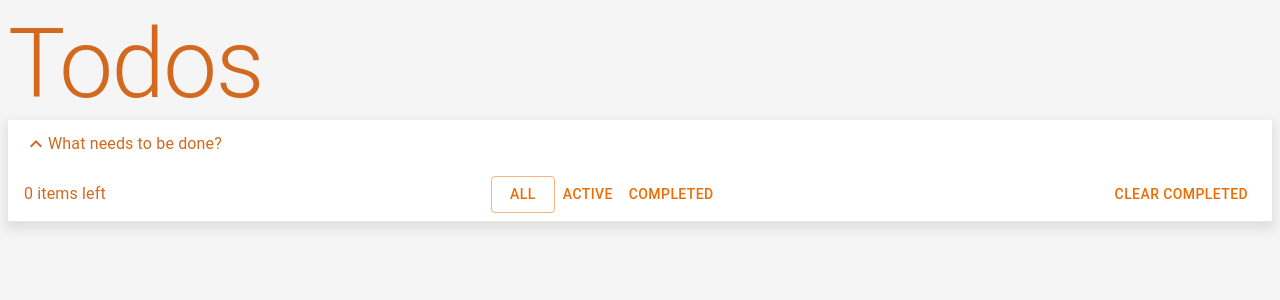
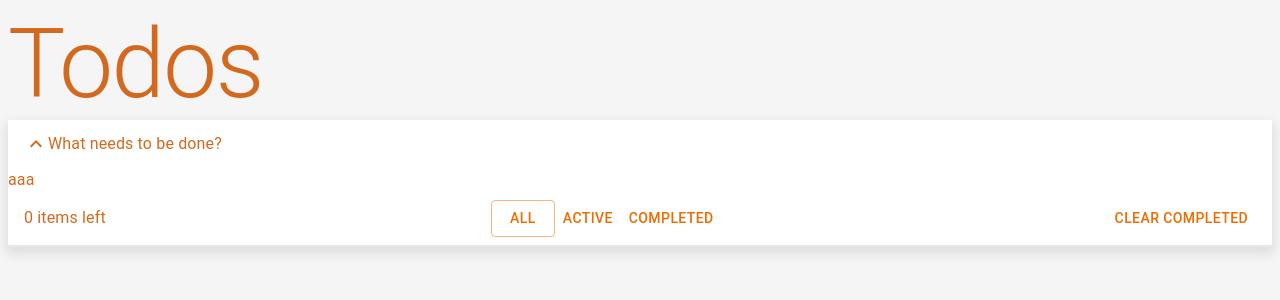
Before and after one commit to polina0s/ToDo-List-Mindbox, a React (Vite) app in the folder todolist/: page / in a window 1280 px wide. Shown: the top 300 px of the page. Built offline with nearby package versions, Linux system fonts and the light colour scheme.

Commit message:
added task component

```diff
--- a/todolist/src/components/Filter/Filter.tsx
+++ b/todolist/src/components/Filter/Filter.tsx
@@ -1,6 +1,5 @@
 import { Box, Button, Typography } from '@mui/material';
 import styles from './Filter.module.css'
-import { brown } from '@mui/material/colors';
 
 export function Filter () {
     return (
--- /dev/null
+++ b/todolist/src/components/Task/Task.module.css
@@ -0,0 +1,3 @@
+.container {
+    padding: 9px 16px;
+}
--- a/todolist/src/components/Task/Task.tsx
+++ b/todolist/src/components/Task/Task.tsx
@@ -0,0 +1,11 @@
+import { List, Typography } from '@mui/material';
+import styles from './Task.module.css'
+
+
+export function Task ({name}: {name: string}) {
+    return (
+        <List className={styles.container} component="div" disablePadding>
+            <Typography>{name}</Typography>
+        </List>
+    )
+}
--- /dev/null
+++ b/todolist/src/components/Task/index.ts
@@ -0,0 +1 @@
+export {Task} from './Task'
--- a/todolist/src/containers/TaskList/TaskList.module.css
+++ b/todolist/src/containers/TaskList/TaskList.module.css
@@ -1,7 +1,7 @@
 .container {
     width: 100%;
     height: 100%;
-    border-bottom: 1px solid #e7e7e7;
+    border-bottom: 2px solid #e7e7e7;
     background-color: white;
     -webkit-box-shadow: 0px 5px 10px 2px rgba(128, 128, 128, 0.2);
     -moz-box-shadow: 0px 5px 10px 2px rgba(128, 128, 128, 0.2);
--- a/todolist/src/containers/TaskList/TaskList.tsx
+++ b/todolist/src/containers/TaskList/TaskList.tsx
@@ -1,8 +1,9 @@
 import { useState } from 'react';
-import { Box,  Collapse, List, ListItemButton, ListItemText, Typography } from '@mui/material';
+import { Box,  Collapse, ListItemButton, ListItemText } from '@mui/material';
 import { ExpandLess, ExpandMore } from '@mui/icons-material';
 import styles from './TaskList.module.css'
 import { Filter } from '../../components/Filter';
+import { Task } from '../../components/Task';
 
 
 
@@ -23,13 +24,11 @@ export function TaskList () {
             <ListItemText primary="What needs to be done?" />
         </ListItemButton>
         <Collapse in={open} timeout="auto" unmountOnExit>
-            <List component="div" disablePadding>
+            <Task name='aaa'/>
+        </Collapse>
 
-            {/* Tasks */}
+        <Filter/>
 
-            </List>
-        </Collapse>
-        <Filter/>
         </Box>
       </>
     )
--- a/todolist/src/useCases/createTask.ts
+++ b/todolist/src/useCases/createTask.ts
@@ -1,6 +1,6 @@
 import { Task } from "../entities";
 
-export function createTask (name: string): Task {
+export function createTask ({name}: {name: string}): Task {
     const task: Task = {
         name: name,
         status: 'Active',
```
